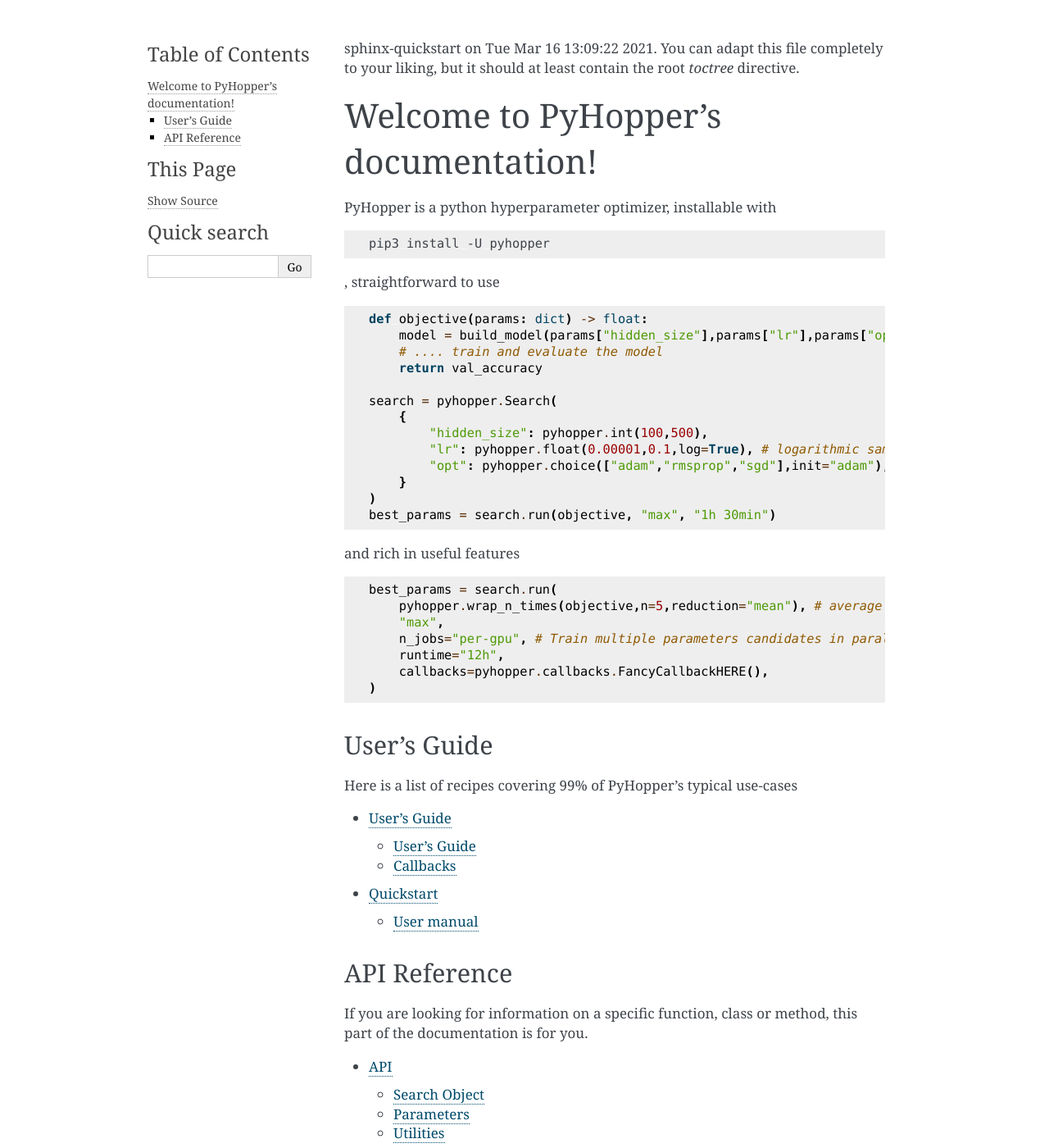
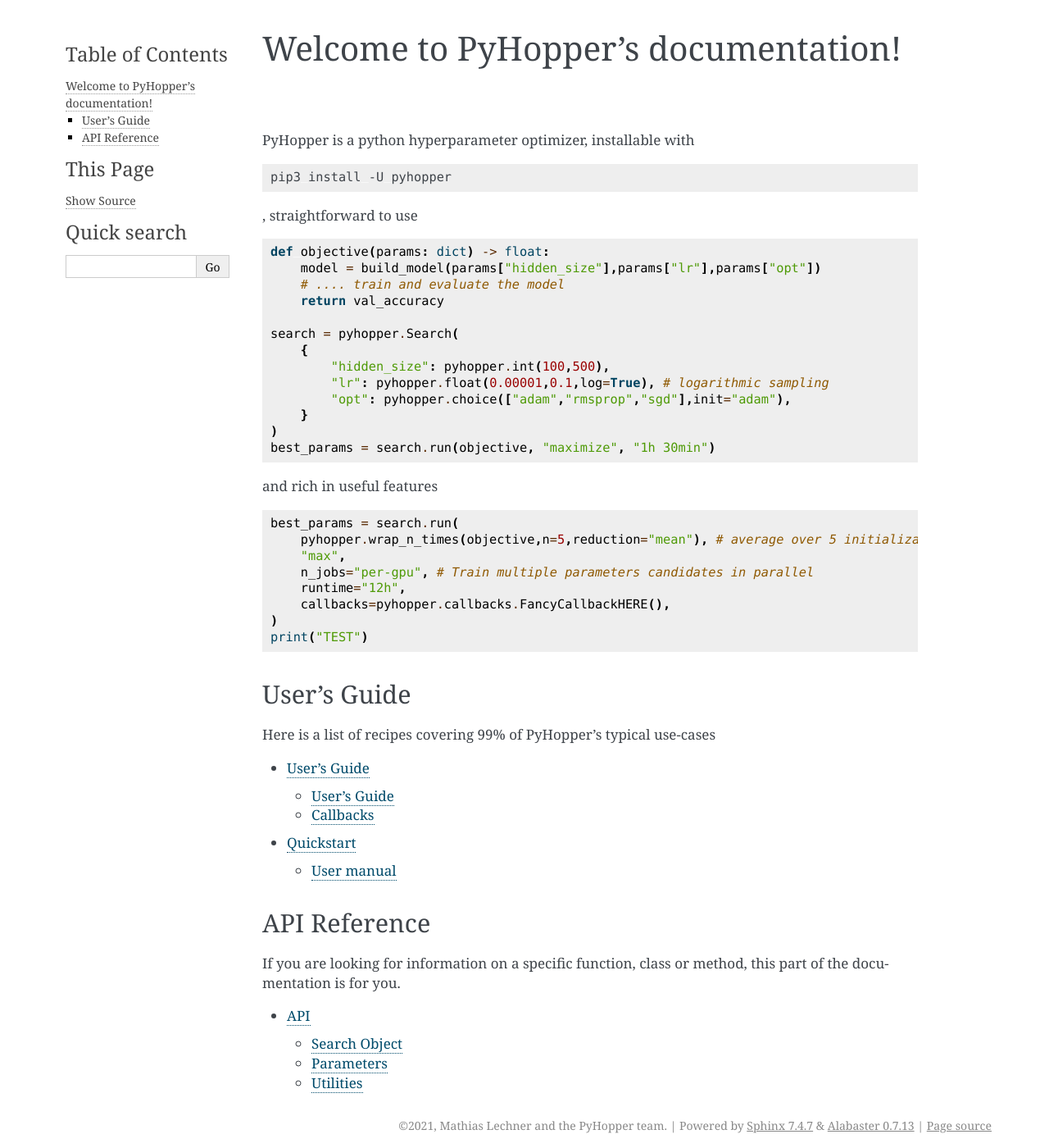
Before and after one commit to pyhopper/pyhopper, a Sphinx documentation site: the page built from docs/index.rst, in a window 1280 px wide and 1400 px high. Shown: the whole window at 82% size. Built offline with Sphinx 7.4.7, drawn with Linux system fonts in a browser that asks for light colours.

Commit message:
callbacks

```diff
--- /dev/null
+++ b/docs/.static/custom.css
@@ -0,0 +1,3 @@
+pre {
+    padding-left: 10px;
+}
--- a/docs/conf.py
+++ b/docs/conf.py
@@ -45,6 +45,8 @@
     "sphinx.ext.mathjax",
     "sphinx.ext.viewcode",
 ]
+html_theme = "alabaster"
+
 
 # Add any paths that contain templates here, relative to this directory.
 templates_path = [".templates"]
@@ -72,6 +74,7 @@
 
 # The name of the Pygments (syntax highlighting) style to use.
 pygments_style = None
+autodoc_typehints = "description"
 
 
 # -- Options for HTML output -------------------------------------------------
@@ -79,13 +82,11 @@
 # The theme to use for HTML and HTML Help pages.  See the documentation for
 # a list of builtin themes.
 #
-html_theme = "alabaster"
-
 # Theme options are theme-specific and customize the look and feel of a theme
 # further.  For a list of options available for each theme, see the
 # documentation.
 #
-# html_theme_options = {}
+html_theme_options = {"page_width": "1140px", "fixed_sidebar": "true"}
 
 # Add any paths that contain custom static files (such as style sheets) here,
 # relative to this directory. They are copied after the builtin static files,
--- a/docs/index.rst
+++ b/docs/index.rst
@@ -1,8 +1,3 @@
-.. PyHopper documentation master file, created by
-sphinx-quickstart on Tue Mar 16 13:09:22 2021.
-You can adapt this file completely to your liking, but it should at least
-contain the root `toctree` directive.
-
 Welcome to PyHopper's documentation!
 ====================================
 
@@ -29,7 +24,7 @@
             "opt": pyhopper.choice(["adam","rmsprop","sgd"],init="adam"),
         }
     )
-    best_params = search.run(objective, "max", "1h 30min")
+    best_params = search.run(objective, "maximize", "1h 30min")
 
 and rich in useful features
 
@@ -42,7 +37,7 @@
         runtime="12h",
         callbacks=pyhopper.callbacks.FancyCallbackHERE(),
     )
-
+    print("TEST")
 
 User’s Guide
 ------------
```
Also changed, not shown: docs/quickstart.rst (+7 -7 lines), 2 other files.
